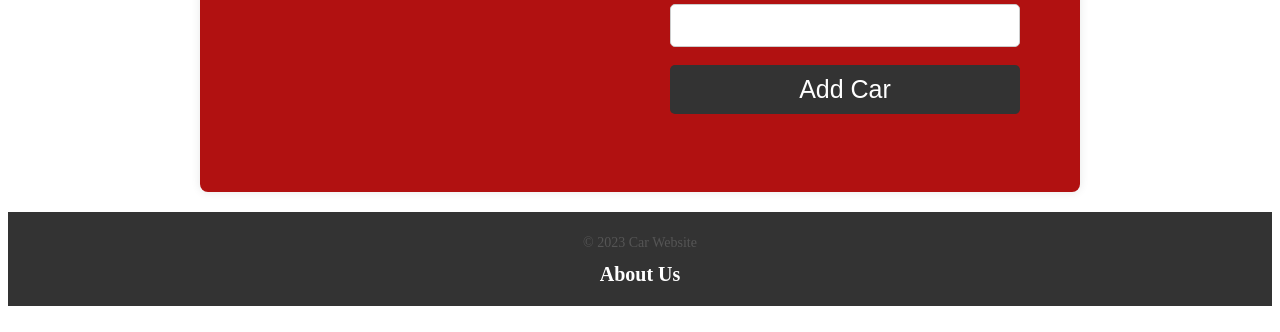
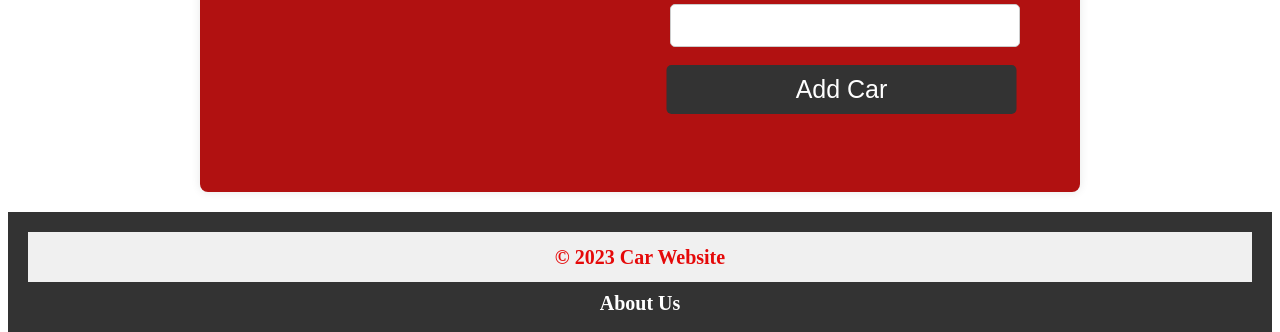
Before and after one commit to e-m-a-n-u-e-ll-a/cars-2023, a React (Vite) app in the folder client/: page /data/create in a window 1280 px wide. Shown: the part 733-1065 px from the top of the page. Built offline with nearby package versions, Linux system fonts and the light colour scheme.

Commit message:
show catalog

```diff
--- a/client/src/components/CarCard.css
+++ b/client/src/components/CarCard.css
@@ -1,32 +1,48 @@
-section {
-    padding: 20px;
-    display: flex;
-    justify-content: space-around;
-    flex-wrap: wrap;
-  }
 
 .car {
+  background-color: #fff;
   border: 1px solid #ddd;
+  border-radius: 5px;
+  margin: 10px;
   padding: 20px;
-    margin-bottom: 20px;
-    max-width: 300px;
-    text-align: center;
+  width: 300px;
+  box-shadow: 0 4px 8px rgba(0, 0, 0, 0.1);
 }
 
 .car img {
+  width: 200px;
+  height: 350px;
   max-width: 100%;
   height: auto;
-    border-radius: 8px;
-    margin-bottom: 10px;
 }
+
 h2 {
-    color: #333;
-    font-size: 20px;
-    margin-bottom: 10px;
+  font-size: 18px;
+  margin-bottom: 8px;
 }
 
 p {
-    color: #555;
-    font-size: 14px;
-    line-height: 1.4;
+  font-size: 20px;
+  color: #e50909;
+  margin-top: 20px;
+  padding: 10px;
+  background-color: #f0f0f0;
+  font-weight: bold
 }
+button {
+ position:-ms-page;
+  bottom: 10px;
+  left: 60%;
+  transform: translateX(-1%);
+  background-color: #4CAF50;
+  color: white;
+  border: none;
+  margin-bottom: 10px;
+  padding: 10px 20px;
+  text-align: center;
+  text-decoration: none;
+  display: inline-block;
+  font-size: 16px;
+  cursor: pointer;
+  border-radius: 5px;
+}
--- a/client/src/components/CarCard.jsx
+++ b/client/src/components/CarCard.jsx
@@ -3,10 +3,14 @@ import './CarCard.css'
 
 export default function CarCard({ img, model, description }) {
   return (
-    <div className="car">
-      <img src={img} alt={`${model} Image`} />
-      <h2>{model}</h2>
-      <p>{description}</p>
-    </div>
+
+      <li className="car">
+        <img src={img} alt="Car 1" />
+          <h2>{model}</h2>
+          <p>{description}</p>
+          <button>Details</button>
+      </li>
+
+
   );
 }
--- a/client/src/components/CarCreate.jsx
+++ b/client/src/components/CarCreate.jsx
@@ -1,12 +1,20 @@
 import './CarCreate.css';
-import { create } from '../services/carService'
+import * as carService from '../services/carService'
+import { useNavigate } from 'react-router-dom'
 export default function CarCreate() {
+    let navigate = useNavigate()
     async function createCarHandler(e) {
         e.preventDefault();
         let carData = Object.fromEntries(new FormData(e.currentTarget));
-        console.log(carData);
-        let result = await create(carData);
-        console.log(result);
+       // console.log(carData);
+        try {
+            await carService.create(carData);
+
+            navigate('/data/catalog');
+
+        } catch (err) {
+            console.log('Error: ', err);
+        }
     }
     return (
         <section>
--- /dev/null
+++ b/client/src/components/Catalog.css
@@ -0,0 +1,8 @@
+.car-list {
+  list-style: none;
+  padding: 0;
+  margin: 20px;
+  display: flex;
+  flex-wrap: wrap;
+  justify-content: space-around;
+}
--- a/client/src/components/Catalog.jsx
+++ b/client/src/components/Catalog.jsx
@@ -1,31 +1,21 @@
 /* eslint-disable no-unused-vars */
-
 import { useEffect, useState } from 'react'
 import CarCard from './CarCard'
+import * as gameService from '../services/carService';
+import './Catalog.css'
 
 export default function Catalog() {
   let [cars, setCars] = useState([]);
   useEffect(() => {
-    console.log('Fetching data...');
-    fetch('/data/catalog')
-      .then(response => {
-        if (!response.ok) {
-          throw new Error('Network response was not ok');
-        }
-        return response.json();
-      })
-      .then(data => {
-        console.log('Data:', data);
-        setCars(data);
-      })
-      .catch(error => {
-        console.error('Error:', error);
-        // You can add additional logging or error handling here
-      })
-      .finally(() => console.log('Data fetching complete.'));
+    gameService.getAll()
+      .then(result => setCars(result))
   }, []);
+  console.log(cars);
+
+
+
   return (
-    <section>
+    <ul className="car-list">
       {cars.map(car => (
         <CarCard
           key={car._id}
@@ -33,6 +23,6 @@ export default function Catalog() {
           img={car.img}
           description={car.description} />
       ))}
-    </section>
+    </ul>
   );
 }
--- a/client/src/components/Footer.jsx
+++ b/client/src/components/Footer.jsx
@@ -1,12 +1,14 @@
+import {Link} from 'react-router-dom';
 import './Footer.css'
+
 export default function Footer() {
-return(
+return (
 
   <footer>
     <p>&copy; 2023 Car Website</p>
     <div className="footer-links">
 
-      <a href="/about">About Us</a>
+      <Link to="/about">About Us</Link>
 
     </div>
   </footer>
--- a/client/src/services/carService.js
+++ b/client/src/services/carService.js
@@ -10,3 +10,14 @@ export const create = async (data) => {
     let result = await response.json();
     return result
 }
+
+export const getAll = async () => {
+    let response = await fetch(`${baseUrl}/data/catalog`, {
+        method: 'GET',
+        headers: {
+            'content-type': 'application/json'
+        }
+    });
+    let result = response.json();
+    return result
+}
```
Also changed, not shown: 2 other files (tests, documents, lock files or other folders). Lines whose indentation alone changed are shown as unchanged.
